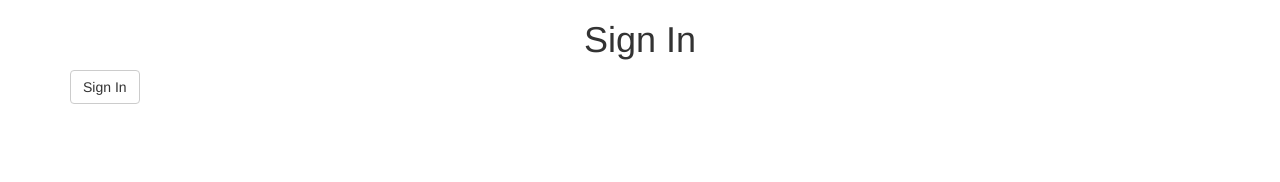
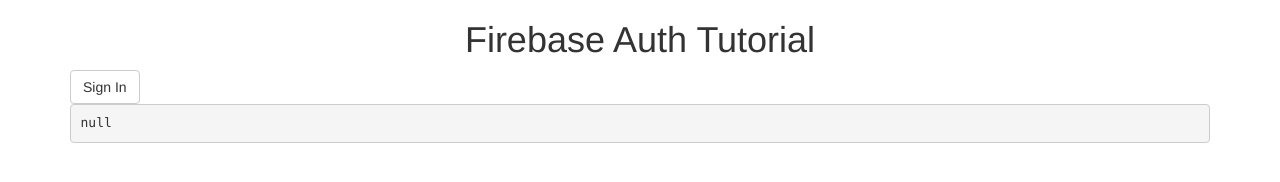
Before and after one commit to jarellano01/tutorial-firebase-auth, a plain HTML site: page index.html in a window 1280 px wide. Drawn offline with nearby package versions, Linux system fonts and the light colour scheme; no server answers.

Commit message:
displaying auth json

```diff
--- a/index.html
+++ b/index.html
@@ -23,16 +23,15 @@
     <div class="container">
         <div class="row">
             <div class="col-xs-12">
-                <h1 class="text-center">Sign In</h1>
+                <h1 class="text-center">Firebase Auth Tutorial</h1>
                 <button id="sign-in" type="button" class="btn btn-default">Sign In</button>
                 <button id="sign-out" type="button" class="btn btn-default">Sign Out</button>
+            </div><br/>
+            <div id="auth-data" class="col-xs-12">
+
             </div>
         </div>
     </div>
-
-
-
-
 
 
     <!-- jQuery -->
--- a/main.js
+++ b/main.js
@@ -17,10 +17,10 @@
     firebase.auth().signOut()
 })
 
-
 firebase.auth().onAuthStateChanged(function (user) {
     console.log(user)
     window.user = user;
+    $("#auth-data").html('<pre>' + JSON.stringify(user, undefined, 2)+ '</pre>')
     if (window.user) {
         $('#sign-in').hide()
         $('#sign-out').show()
```
Also changed, not shown: 1 other file.
